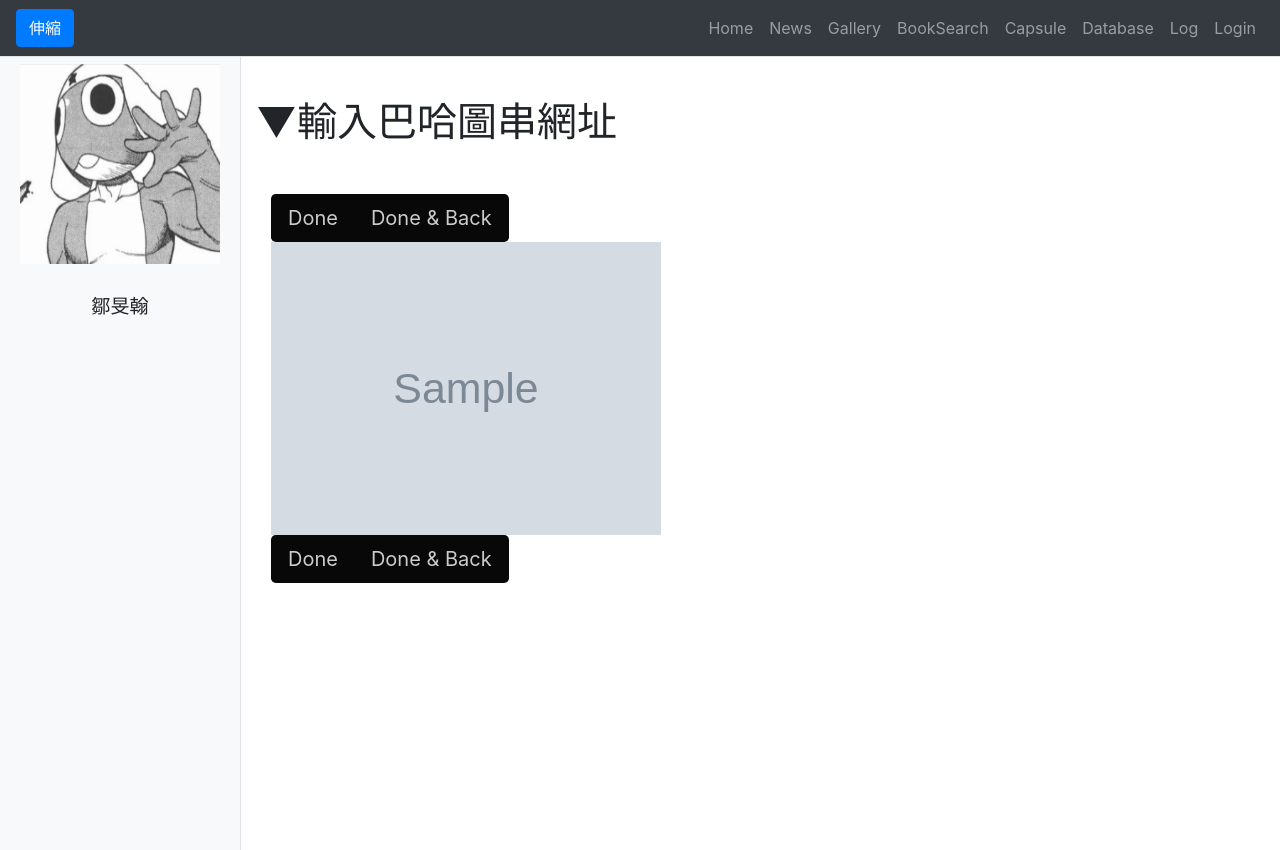
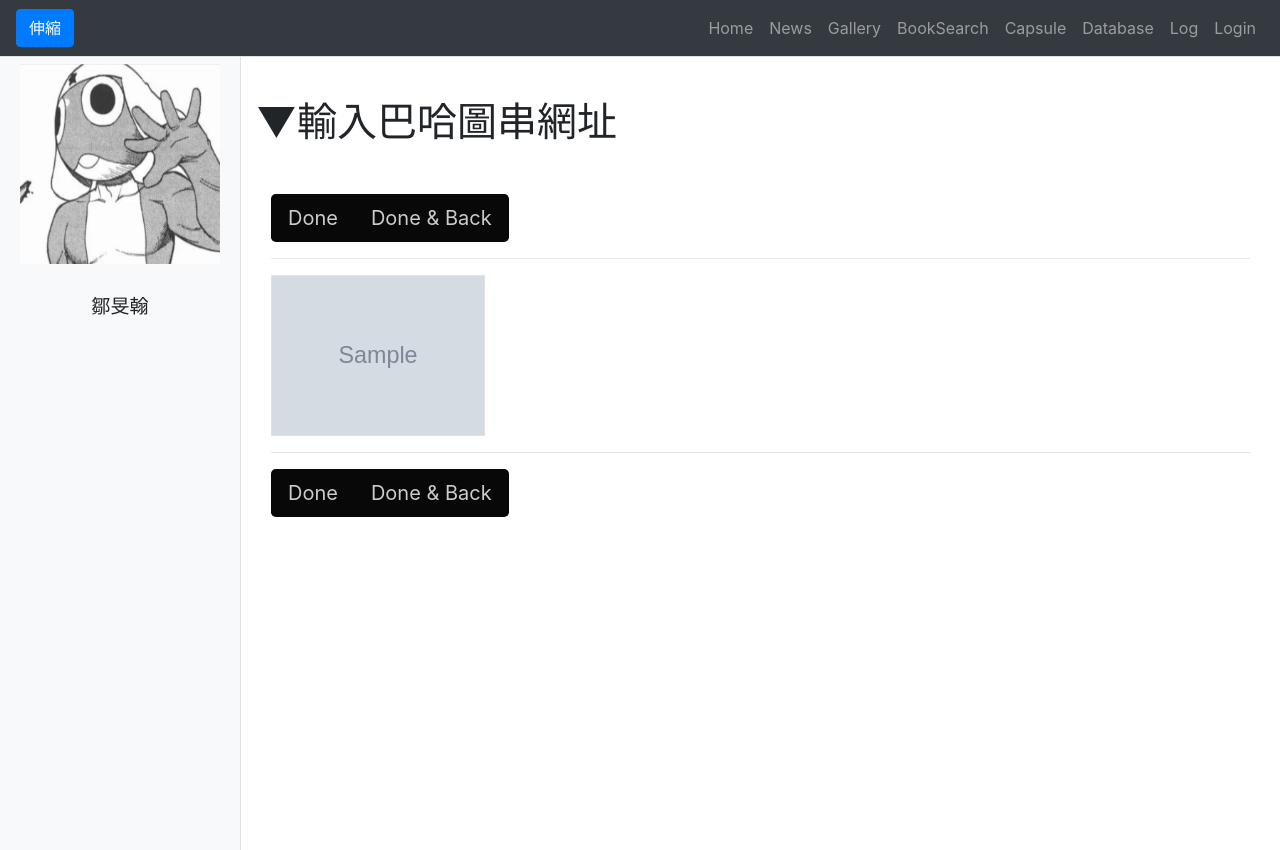
Before and after one commit to TsouMinHan/KiWeb, a Flask app: template app/templates/gallery.html in a window 1280 px wide. Run offline with Flask 2, Linux system fonts and the light colour scheme; the template is opened without the code that fills it: most values are stand-ins (such as "Sample title", 1, 10 or a date in 2020); grey boxes marked "Sample" are stand-in pictures; some libraries are stand-ins or nearby versions.

Commit message:
improved

```diff
--- a/app/__init__.py
+++ b/app/__init__.py
@@ -9,7 +9,7 @@ import os
 
 from config import Config
 
-_version = "2.4.1"
+_version = "2.4.2"
 
 app = Flask(__name__)
 app.config.from_object(Config)
--- a/app/templates/gallery.html
+++ b/app/templates/gallery.html
@@ -37,21 +37,22 @@
             </div>
             <!-- <button onclick="downFunction()" id="downBtn" title="Go to End">End</button> -->
         </div>
-
+        <hr>
 
         {% if data != None %}
-        <div class="col-md-2">
-            <img class="" src="{{ url_for('static', filename='img/bookSearch/loading.gif') }}" alt="Loading" width="90px" id="loading" style="display:none;padding-top:20px">
-        </div>
-        <div class="row" , id="canvas">
-            {% for img in data['img_ls'] %}
-            <div class="col-md-5">
-                <a href="{{ img }}"><img src="{{ img }}" width=100%></a>
-                <br>
+            <div class="col-md-2">
+                <img class="" src="{{ url_for('static', filename='img/bookSearch/loading.gif') }}" alt="Loading" width="90px" id="loading" style="display:none;padding-top:20px">
             </div>
-            {% endfor %} {% endif %}
+            <div class="row" , id="canvas">
+                {% for img in data['img_ls'] %}
+                    <div class="col-md-4">
+                        <a href="{{ img }}" target="_blank"><img class="border" src="{{ img }}" width=70%></a>
+                    </div>
+                {% endfor %}
+        {% endif %}
         </div>
 
+        <hr>
         <div class="row">
             <div class="col-md-10">
                 <div class="btn-group btn-group-lg pull-right">
--- a/logs.txt
+++ b/logs.txt
@@ -1,3 +1,8 @@
+2020.09.24
+"2.4.1"
+improved:
+ - change Gallery.html template and add border on img.
+
 2020.09.23
 "2.4.0"
 new:
```
